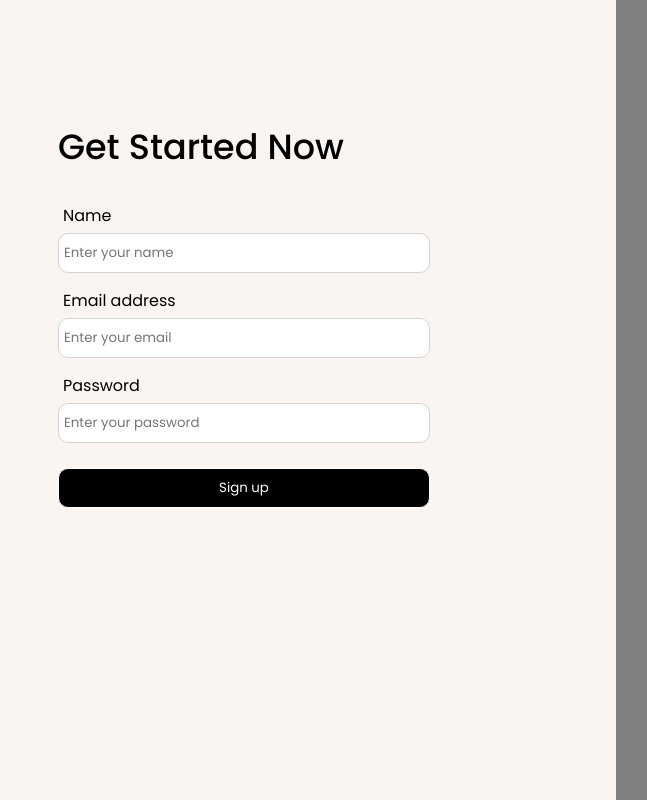
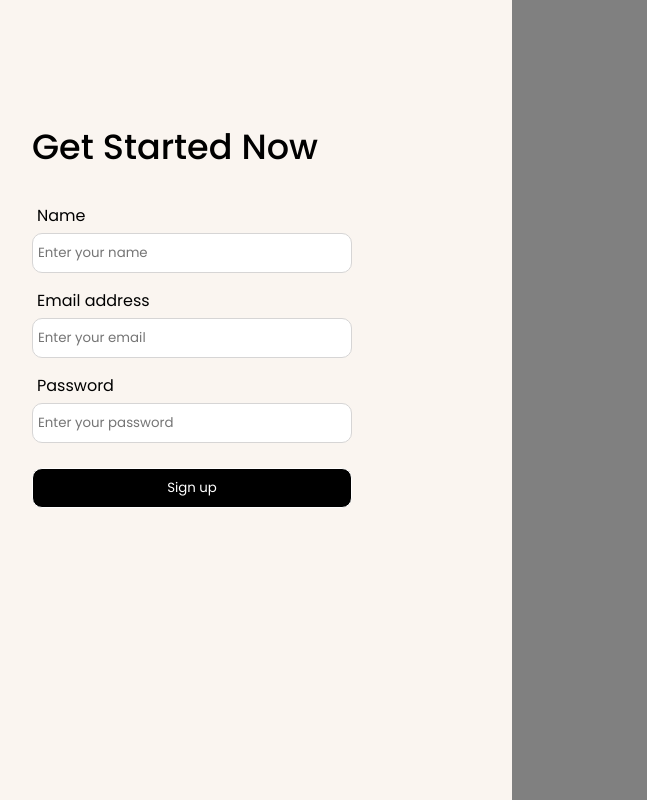
Before and after one commit to rafael-anjos/reachfy-front, a React (Vite) app: page /register in a window 1280 px wide. Shown: the whole page, without its empty margins (128-775 px from the left). Built offline with nearby package versions, Linux system fonts and the light colour scheme.

Commit message:
ajustando estilizações

```diff
--- a/src/App.jsx
+++ b/src/App.jsx
@@ -1,7 +1,7 @@
 import { BrowserRouter, Routes, Route } from "react-router-dom"
-import Register from './pages/Register'
-import Login from './pages/Login'
-import Inicio from './pages/Inicio'
+import Register from './pages/Register/register'
+import Login from './pages/Login/login'
+import Inicio from './pages/Inicio/inicio'
 
 function PrivateRoute({children}) {
   return children;
--- a/src/pages/Register/styles.css
+++ b/src/pages/Login/login.css
@@ -1,17 +1,18 @@
-.container {
+.container-login {
     display: flex;
+    height: 100vh;
 }
 
-.register-screen {
+.login-screen {
     display: flex;
     justify-content: center;
     align-items: center;
-    width: 111vh;
-    height: 100vh;
+    width: 50%;
+    height: 100%;
     gap: 15px;
 }
 
-.register-form {
+.login-form {
     display: flex;
     flex-direction: column;
     gap: 25px;
@@ -19,18 +20,18 @@
     height: 70%;
 }
 
-.register-form h1 {
+.login-form h1 {
     font-size: 35px;
     font-weight: 500;
 }
 
-.inputs {
+.inputs-login {
     display: flex;
     flex-direction: column;
     gap: 10px;
 }
 
-.inputs input {
+.inputs-login input {
     border: 1px solid;
     border-color: #d6d5d5;
     border-radius: 10px;
@@ -39,11 +40,11 @@
     width: 100%;
 }
 
-.inputs p {
+.inputs-login p {
     margin: 5px;
 }
 
-.register-form button {
+.login-form button {
     height: 40px;
     border-radius: 10px;
     border: 1px solid;
@@ -52,13 +53,13 @@
     cursor: pointer;
 }
 
-.register-form button:hover {
+.login-form button:hover {
     background-color: #333333;
     transition: all 0.3s ease;
 }
 
-.image {
+.image-login {
     background-color: grey;
     width: 50%;
-    height: 100vh;
+    height: 100%;
 }
--- a/src/pages/Login/index.jsx
+++ b/src/pages/Login/login.jsx
@@ -1,7 +1,7 @@
 import { useState } from "react"
 import { loginUser } from "../../services/Auth/login"
 import { useNavigate } from "react-router-dom"
-import "./styles.css"
+import "./login.css"
 
 function Login() {
     const navigate = useNavigate()
@@ -27,13 +27,13 @@ function Login() {
     }
 
   return (
-    <div className="container">
+    <div className="container-login">
       <div className="login-screen">
         <form className="login-form" onSubmit={handleSubmit}>
 
           <h1>Welcome back</h1>
 
-          <div className="inputs">
+          <div className="inputs-login">
             <div>
               <p>Email address</p>
               <input type="email" placeholder="Enter your email" value={email} onChange={(e) => setEmail(e.target.value)} required />
@@ -52,7 +52,7 @@ function Login() {
 
         </form>
       </div>
-      <div className="image"></div>
+      <div className="image-login"></div>
     </div>
   );
 }
--- a/src/pages/Login/styles.css
+++ b/src/pages/Register/register.css
@@ -1,17 +1,18 @@
-.container {
+.container-register {
     display: flex;
+    height: 100vh;
 }
 
-.login-screen {
+.register-screen {
     display: flex;
     justify-content: center;
     align-items: center;
-    width: 111vh;
-    height: 100vh;
+    width: 50%;
+    height: 100%;
     gap: 15px;
 }
 
-.login-form {
+.register-form {
     display: flex;
     flex-direction: column;
     gap: 25px;
@@ -19,18 +20,18 @@
     height: 70%;
 }
 
-.login-form h1 {
+.register-form h1 {
     font-size: 35px;
     font-weight: 500;
 }
 
-.inputs {
+.inputs-register {
     display: flex;
     flex-direction: column;
     gap: 10px;
 }
 
-.inputs input {
+.inputs-register input {
     border: 1px solid;
     border-color: #d6d5d5;
     border-radius: 10px;
@@ -39,11 +40,11 @@
     width: 100%;
 }
 
-.inputs p {
+.inputs-register p {
     margin: 5px;
 }
 
-.login-form button {
+.register-form button {
     height: 40px;
     border-radius: 10px;
     border: 1px solid;
@@ -52,13 +53,13 @@
     cursor: pointer;
 }
 
-.login-form button:hover {
+.register-form button:hover {
     background-color: #333333;
     transition: all 0.3s ease;
 }
 
-.image {
+.image-register {
     background-color: grey;
     width: 50%;
-    height: 100vh;
+    height: 100%;
 }
--- a/src/pages/Register/index.jsx
+++ b/src/pages/Register/register.jsx
@@ -1,7 +1,7 @@
 import { useState } from "react";
 import { registerUser } from "../../services/Auth/register";
 import { useNavigate } from "react-router-dom"
-import "./styles.css";
+import "./register.css";
 
 function Register() {
   const navigate = useNavigate();
@@ -28,13 +28,13 @@ function Register() {
   }
 
   return (
-    <div className="container">
+    <div className="container-register">
       <div className="register-screen">
         <form className="register-form" onSubmit={handleSubmit}>
 
           <h1>Get Started Now</h1>
 
-          <div className="inputs">
+          <div className="inputs-register">
             <div>
               <p>Name</p>
               <input
@@ -75,7 +75,7 @@ function Register() {
           </button>
         </form>
       </div>
-      <div className="image"></div>
+      <div className="image-register"></div>
     </div>
   );
 }
```
Also changed, not shown: src/pages/Inicio/inicio.css (added), src/pages/Inicio/inicio.jsx (renamed from src/pages/Inicio/index.jsx), src/pages/Inicio/styles.css (deleted).
